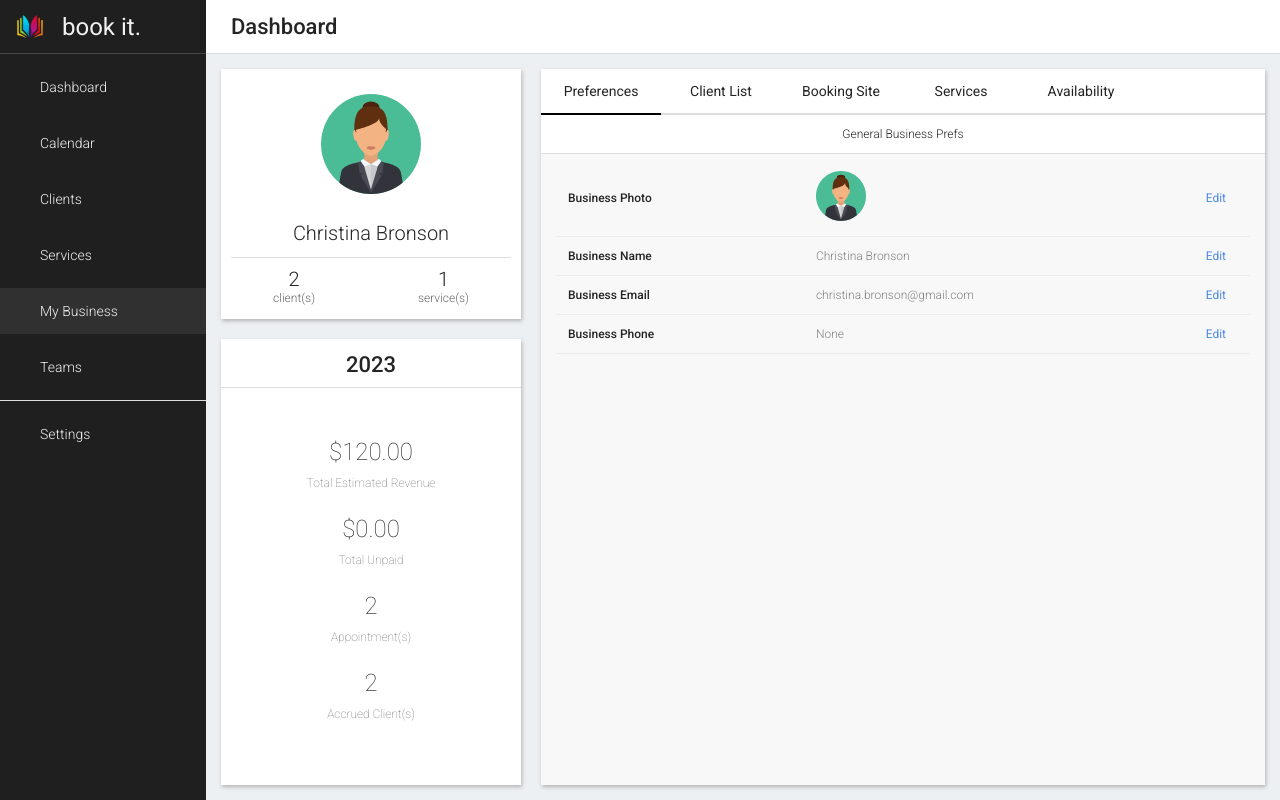
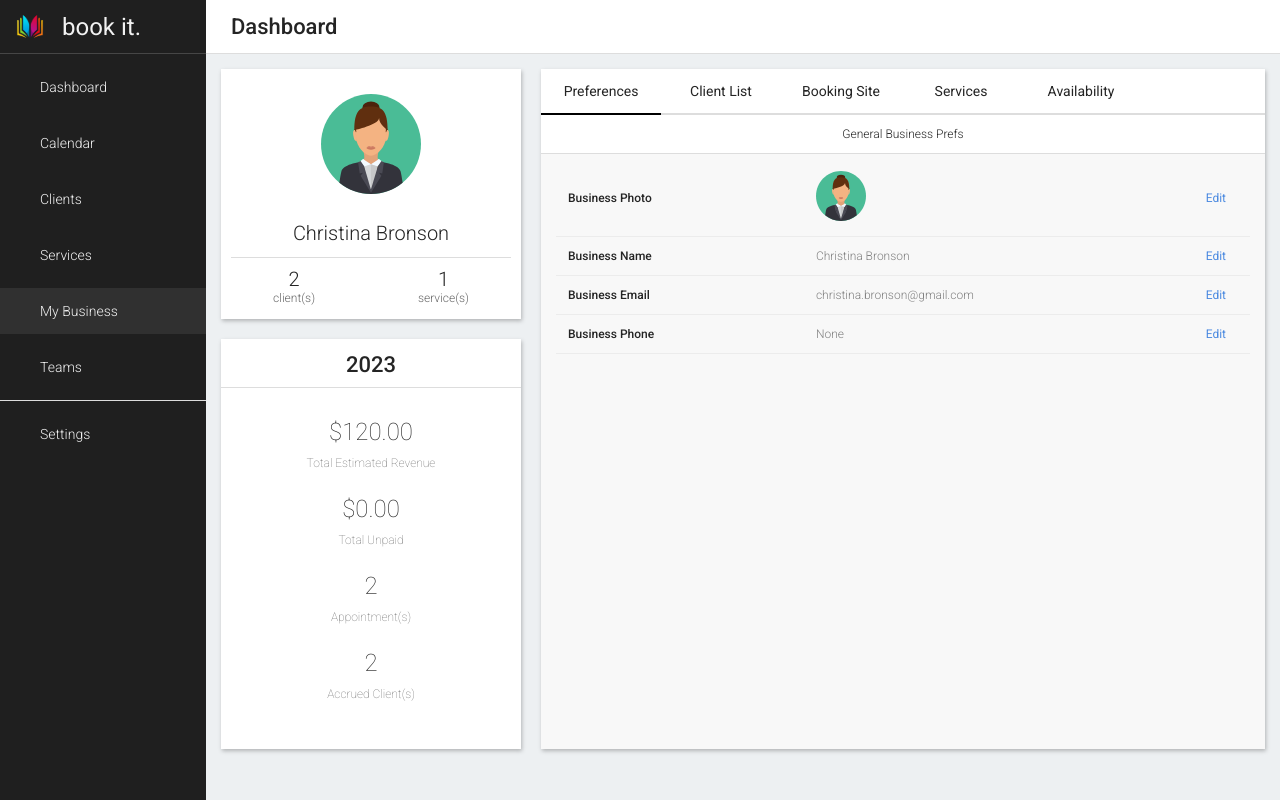
Before and after one commit to ryanhartwig/bookeasy, a Next.js app in the folder next/: page /business in a window 1280 px wide. Built offline with nearby package versions, Linux system fonts and the light colour scheme.

Commit message:
Fix metric positioning

```diff
--- a/next/src/app/business/business.module.scss
+++ b/next/src/app/business/business.module.scss
@@ -12,13 +12,12 @@
     min-width: 320px;
   }
 
-  // Right panel wrapper
   > div {
     display: flex;
 
     flex: 2 2 100%;
     max-width: 1000px;
-    max-height: 786px;
+    max-height: 700px;
 
     width: 100%;
   }
@@ -104,7 +103,7 @@
   width: 100%;
   display: flex;
   justify-content: center;
-  padding-top: 30px;
+  padding-top: 10px;
 }
 
 .metric {
```
